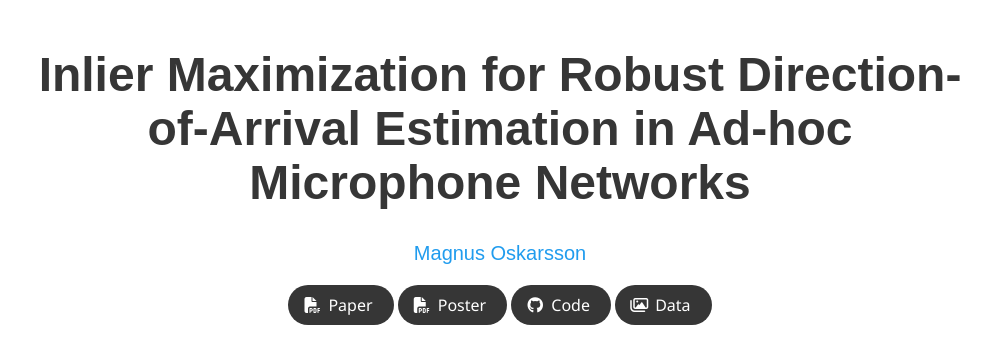
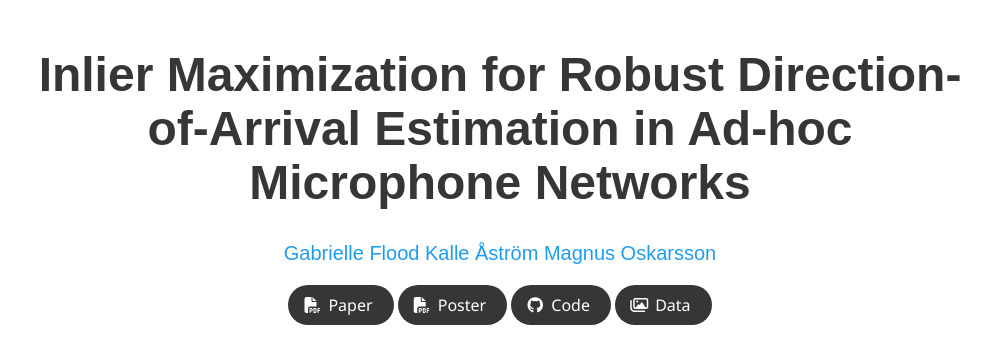
Before and after one commit to gabrielleflood/doa-inlier-maximization, a plain HTML site: page index.html in a window 1280 px wide. Shown: the top 356 px of the page, without its empty margins (140-1139 px from the left). Drawn offline with nearby package versions, Linux system fonts and the light colour scheme; some icons are missing; a web font is replaced by a local one.

Commit message:
Update index.html

```diff
--- a/index.html
+++ b/index.html
@@ -90,6 +90,10 @@
         <div class="column has-text-centered">
           <h1 class="title is-1 publication-title">Inlier Maximization for Robust Direction-of-Arrival Estimation in Ad-hoc Microphone Networks</h1>
           <div class="is-size-5 publication-authors">
+            <span class="author-block">
+              <a href="https://gabrielleflood.github.io">Gabrielle Flood</a><sup></sup></span>
+            <span class="author-block">
+              <a href="https://scholar.google.com/citations?user=YIzs6eoAAAAJ&hl=en">Kalle Åström</a><sup></sup></span>
             <span class="author-block">
               <a href="https://scholar.google.com/citations?user=zErxvQoAAAAJ&hl=sv&oi=ao">Magnus Oskarsson</a><sup></sup></span>
           </div>
```
